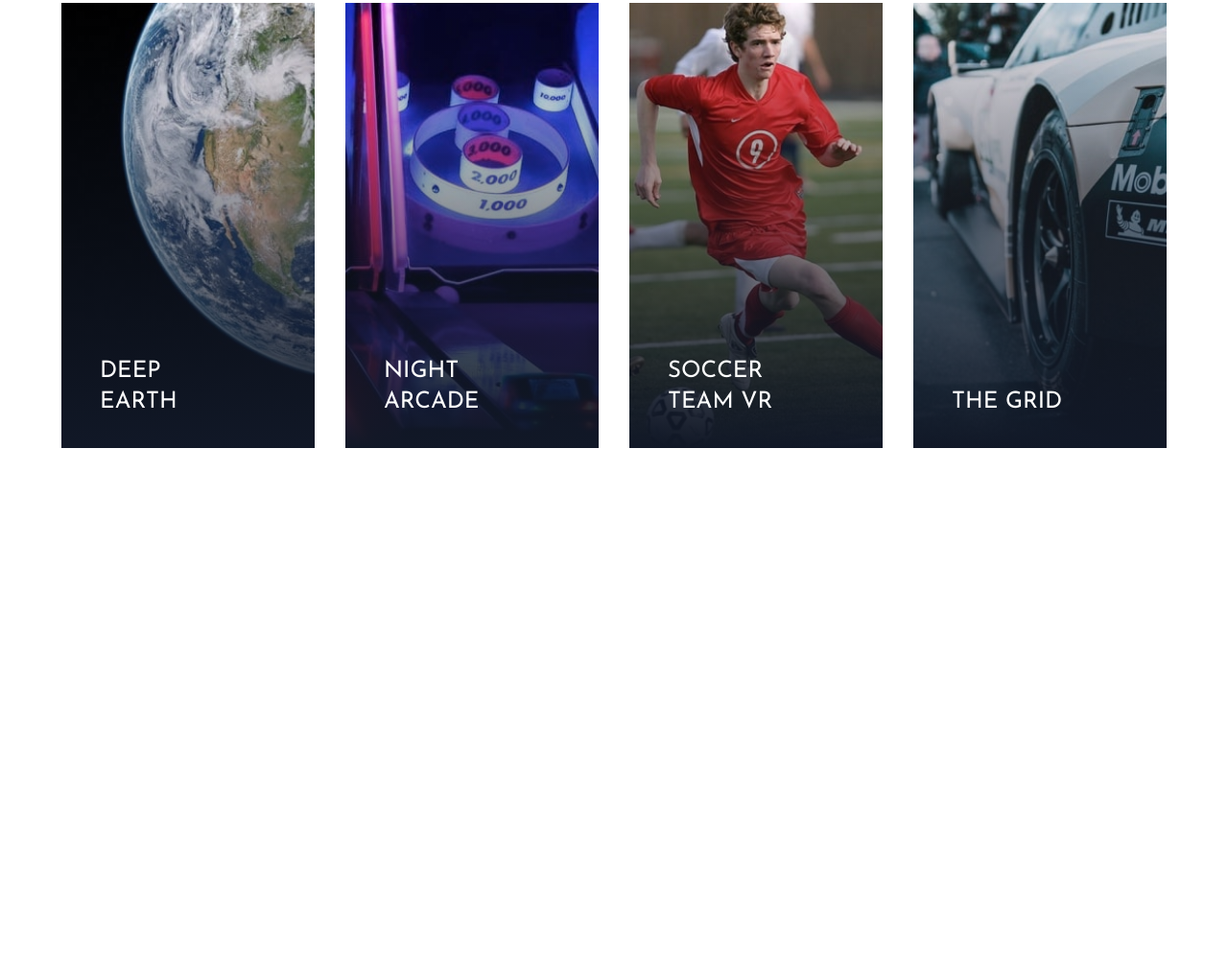
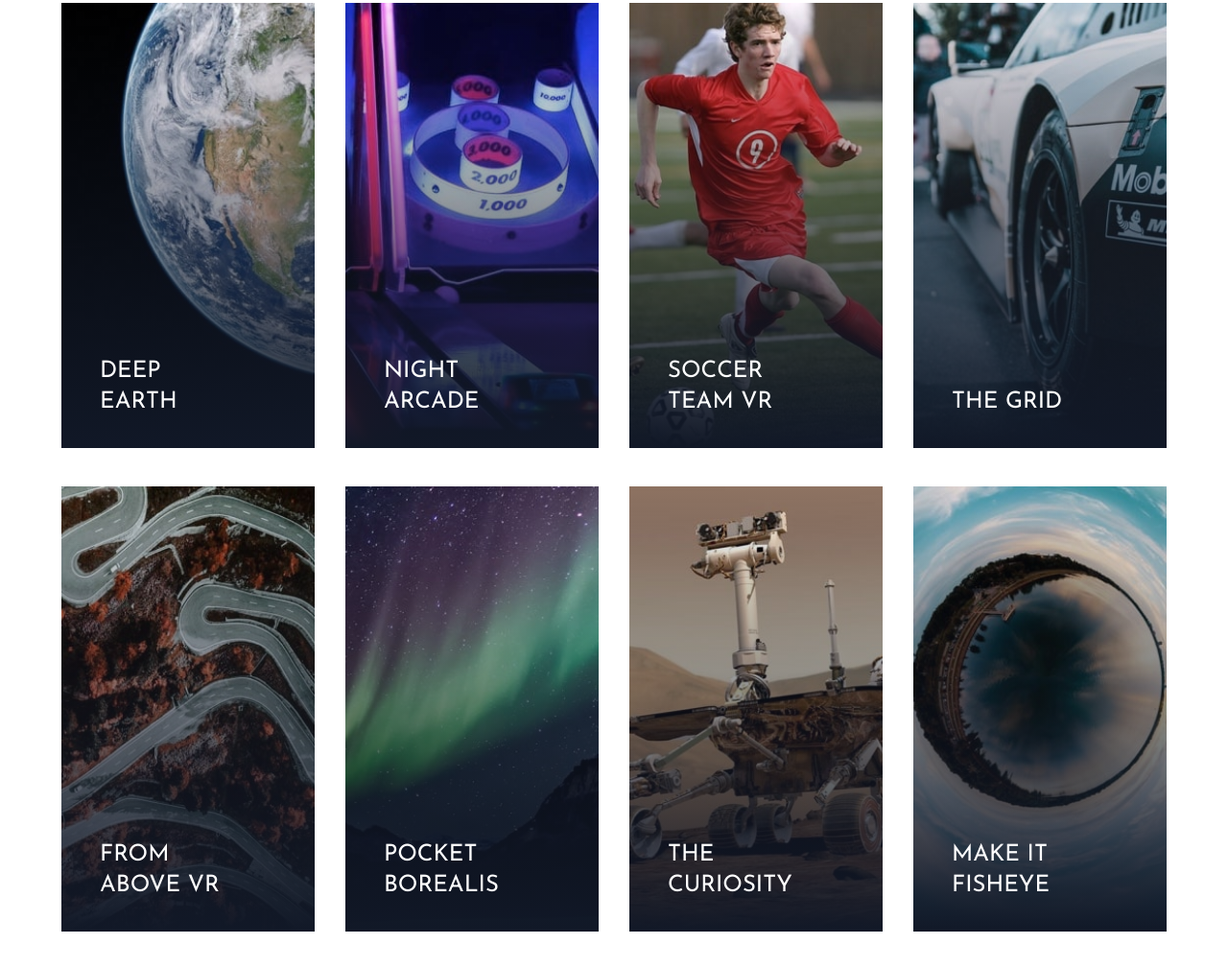
Before and after one commit to thomasmartinez114/tailwind-sandbox, a website: page 04-website-projects/01-loopstudios/index.html in a window 1280 px wide. Shown: the part 1501-2510 px from the top of the page at 96% size. Before the commit the page ends 2096 px from the top, so only its background shows below. Drawn offline with Linux system fonts and the light colour scheme.

Commit message:
added Item Container 2

```diff
--- a/04-website-projects/01-loopstudios/index.html
+++ b/04-website-projects/01-loopstudios/index.html
@@ -109,7 +109,7 @@
           <button class="hidden btn md:block">See All</button>
         </div>
 
-        <!-- Items Container -->
+        <!-- Items Container 1-->
         <div class="item-container">
           <!-- Item 1 -->
           <div class="group item">
@@ -203,6 +203,101 @@
             <h5>The Grid</h5>
           </div>
         </div>
+
+        <!-- Items Container 2-->
+        <div class="item-container mt-10">
+          <!-- Item 1 -->
+          <div class="group item">
+            <!-- Desktop Image -->
+            <img
+              src="images/desktop/image-from-above.jpg"
+              alt=""
+              class="hidden w-full duration-200 md:block group-hover:scale-110"
+            />
+
+            <!-- Mobile Image -->
+            <img
+              src="images/mobile/image-from-above.jpg"
+              alt=""
+              class="w-full md:hidden"
+            />
+
+            <!-- Item Gradient -->
+            <div class="item-gradient"></div>
+
+            <!-- Item Text -->
+            <h5>From Above VR</h5>
+          </div>
+
+          <!-- Item 2 -->
+          <div class="group item">
+            <!-- Desktop Image -->
+            <img
+              src="images/desktop/image-pocket-borealis.jpg"
+              alt=""
+              class="hidden w-full duration-200 md:block group-hover:scale-110"
+            />
+
+            <!-- Mobile Image -->
+            <img
+              src="images/mobile/image-pocket-borealis.jpg"
+              alt=""
+              class="w-full md:hidden"
+            />
+
+            <!-- Item Gradient -->
+            <div class="item-gradient"></div>
+
+            <!-- Item Text -->
+            <h5>Pocket Borealis</h5>
+          </div>
+
+          <!-- Item 3 -->
+          <div class="group item">
+            <!-- Desktop Image -->
+            <img
+              src="images/desktop/image-curiosity.jpg"
+              alt=""
+              class="hidden w-full duration-200 md:block group-hover:scale-110"
+            />
+
+            <!-- Mobile Image -->
+            <img
+              src="images/mobile/image-curiosity.jpg"
+              alt=""
+              class="w-full md:hidden"
+            />
+
+            <!-- Item Gradient -->
+            <div class="item-gradient"></div>
+
+            <!-- Item Text -->
+            <h5>The Curiosity</h5>
+          </div>
+
+          <!-- Item 4 -->
+          <div class="group item">
+            <!-- Desktop Image -->
+            <img
+              src="images/desktop/image-fisheye.jpg"
+              alt=""
+              class="hidden w-full duration-200 md:block group-hover:scale-110"
+            />
+
+            <!-- Mobile Image -->
+            <img
+              src="images/mobile/image-fisheye.jpg"
+              alt=""
+              class="w-full md:hidden"
+            />
+
+            <!-- Item Gradient -->
+            <div class="item-gradient"></div>
+
+            <!-- Item Text -->
+            <h5>Make It Fisheye</h5>
+          </div>
+        </div>
       </div>
     </section>
   </body>
```
